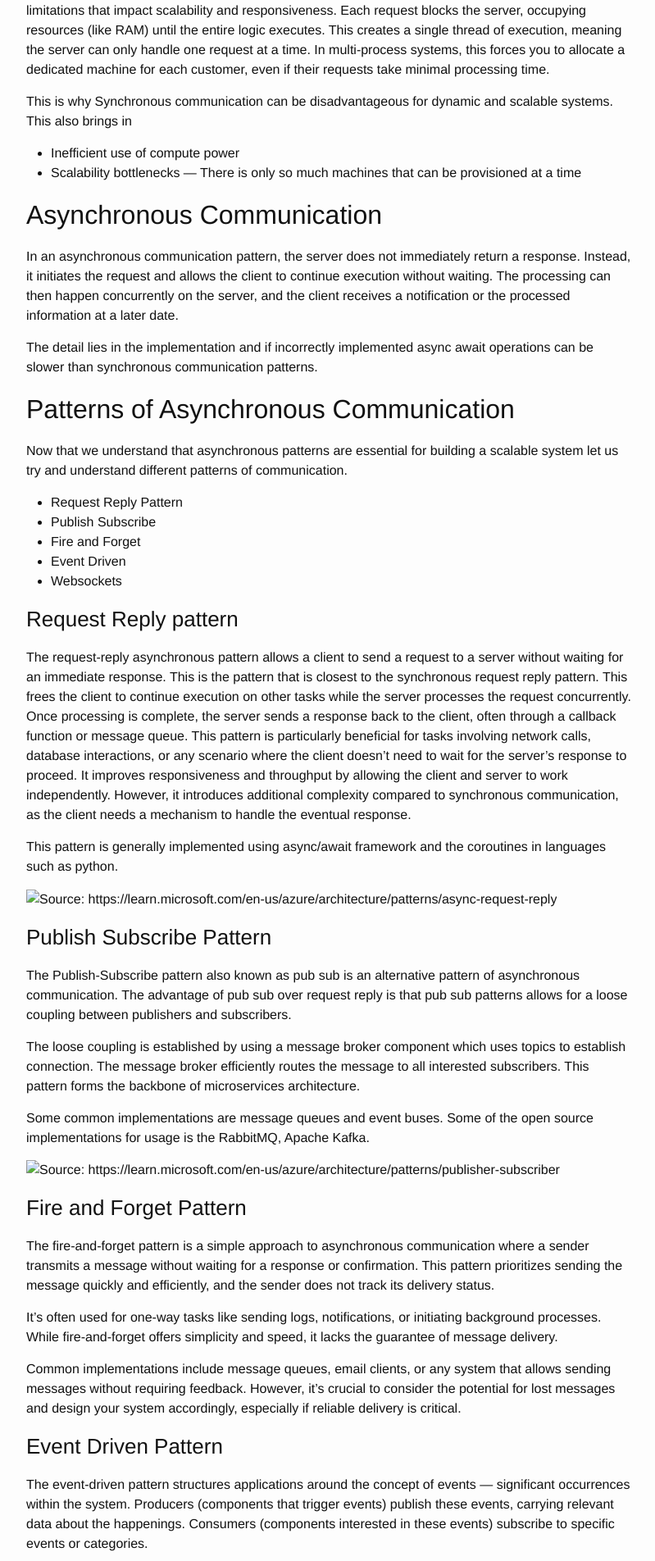
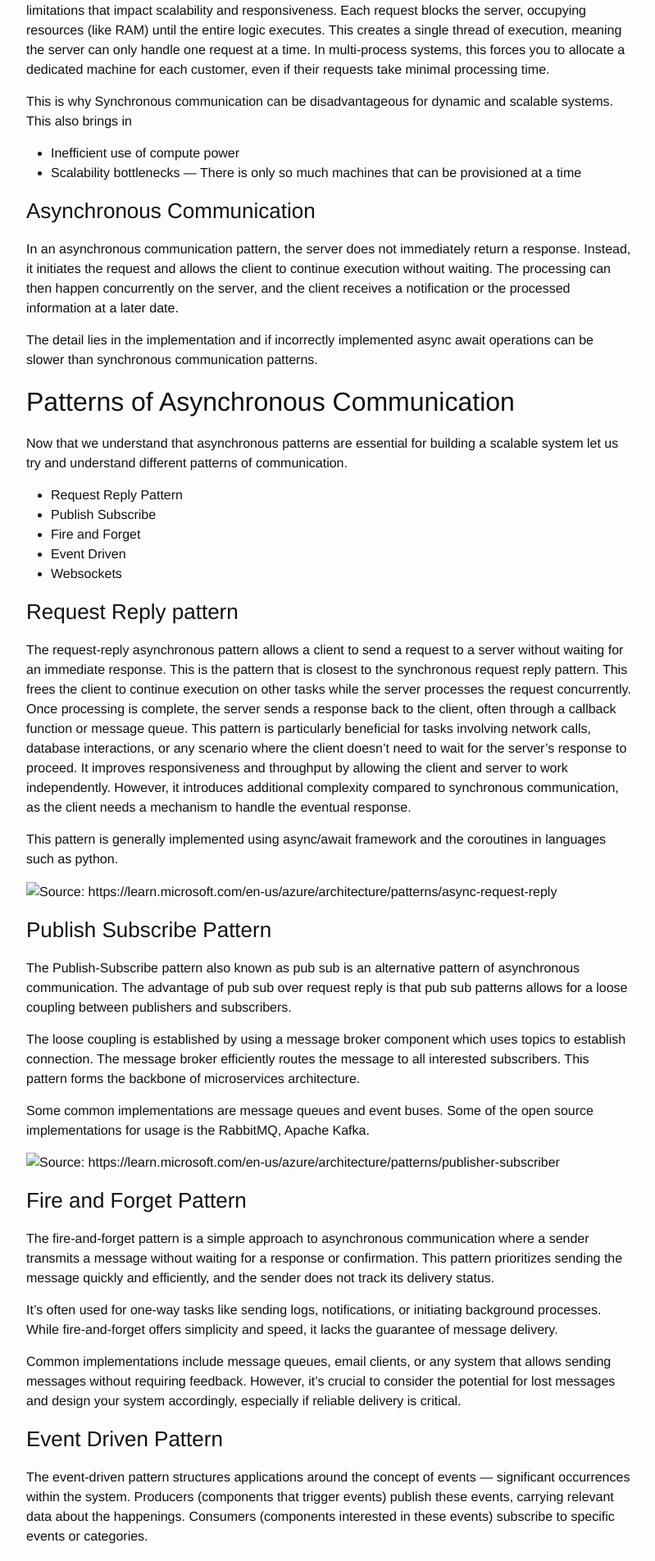
Before and after one commit to AbinavRavi/AbinavRavi.github.io, a Jekyll site: the page built from _posts/2024-03-31-Deep-dive-async.markdown, in a window 1280 px wide. Shown: the part 728-2632 px from the top of the page at 82% size, without its empty margins (238-1037 px from the left). Built offline with Jekyll 4.4.1, drawn with Linux system fonts in a browser that asks for light colours; nearby versions of some CDN libraries; comment, search, counter and statistics services are not loaded.

```diff
--- a/_posts/2024-03-31-Deep-dive-async.markdown
+++ b/_posts/2024-03-31-Deep-dive-async.markdown
@@ -28,7 +28,7 @@ This is why Synchronous communication can be disadvantageous for dynamic and sca
 - Inefficient use of compute power
 - Scalability bottlenecks — There is only so much machines that can be provisioned at a time
 
-## Asynchronous Communication
+### Asynchronous Communication
 In an asynchronous communication pattern, the server does not immediately return a response. Instead, it initiates the request and allows the client to continue execution without waiting. The processing can then happen concurrently on the server, and the client receives a notification or the processed information at a later date.
 
 The detail lies in the implementation and if incorrectly implemented async await operations can be slower than synchronous communication patterns.
```
